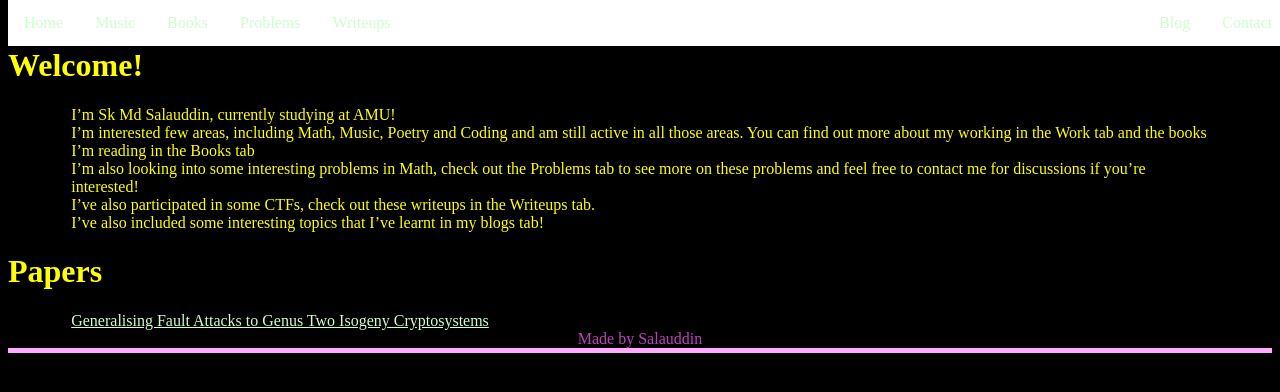
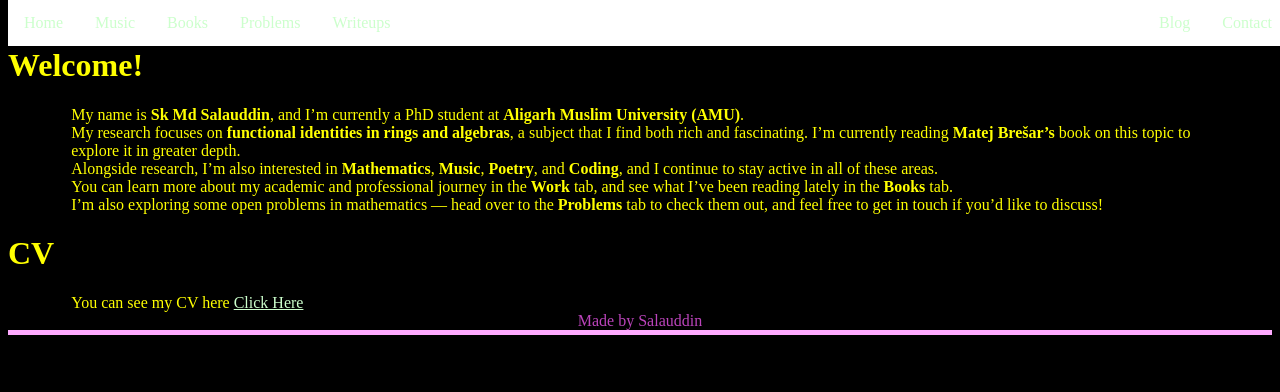
Before and after one commit to skmds99/salauddin.github.io, a Jekyll site: the page built from index.md, in a window 1280 px wide. Shown: the top 392 px of the page. Built offline with Jekyll 4.4.1, drawn with Linux system fonts in a browser that asks for light colours.

Commit message:
Update index.md

```diff
--- a/index.md
+++ b/index.md
@@ -1,20 +1,21 @@
 ---
 layout: default
-title: Salauddin's Site
+title: About Me
 ---
 
 # Welcome!
 
-I'm Sk Md Salauddin, currently studying at AMU!
+My name is **Sk Md Salauddin**, and I’m currently a PhD student at **Aligarh Muslim University (AMU)**.
 
-I'm interested few areas, including Math, Music, Poetry and Coding and am still active in all those areas. You can find out more about my working in the Work tab and the books I'm reading in the Books tab
+My research focuses on **functional identities in rings and algebras**, a subject that I find both rich and fascinating. I’m currently reading **Matej Brešar’s** book on this topic to explore it in greater depth.
 
-I'm also looking into some interesting problems in Math, check out the Problems tab to see more on these problems and feel free to contact me for discussions if you're interested!
+Alongside research, I’m also interested in **Mathematics**, **Music**, **Poetry**, and **Coding**, and I continue to stay active in all of these areas.
 
-I've also participated in some CTFs, check out these writeups in the Writeups tab.
+You can learn more about my academic and professional journey in the **Work** tab, and see what I’ve been reading lately in the **Books** tab.
 
-I've also included some interesting topics that I've learnt in my blogs tab!
+I'm also exploring some open problems in mathematics — head over to the **Problems** tab to check them out, and feel free to get in touch if you’d like to discuss!
 
-# Papers
 
-[Generalising Fault Attacks to Genus Two Isogeny Cryptosystems](https://eprint.iacr.org/2022/196)
+# CV
+
+You can see my CV here [Click Here](https://drive.google.com/file/d/1k9pRgWK_f2yFAieFvWeV4mr49QgemnMe/view?usp=sharing)
```
